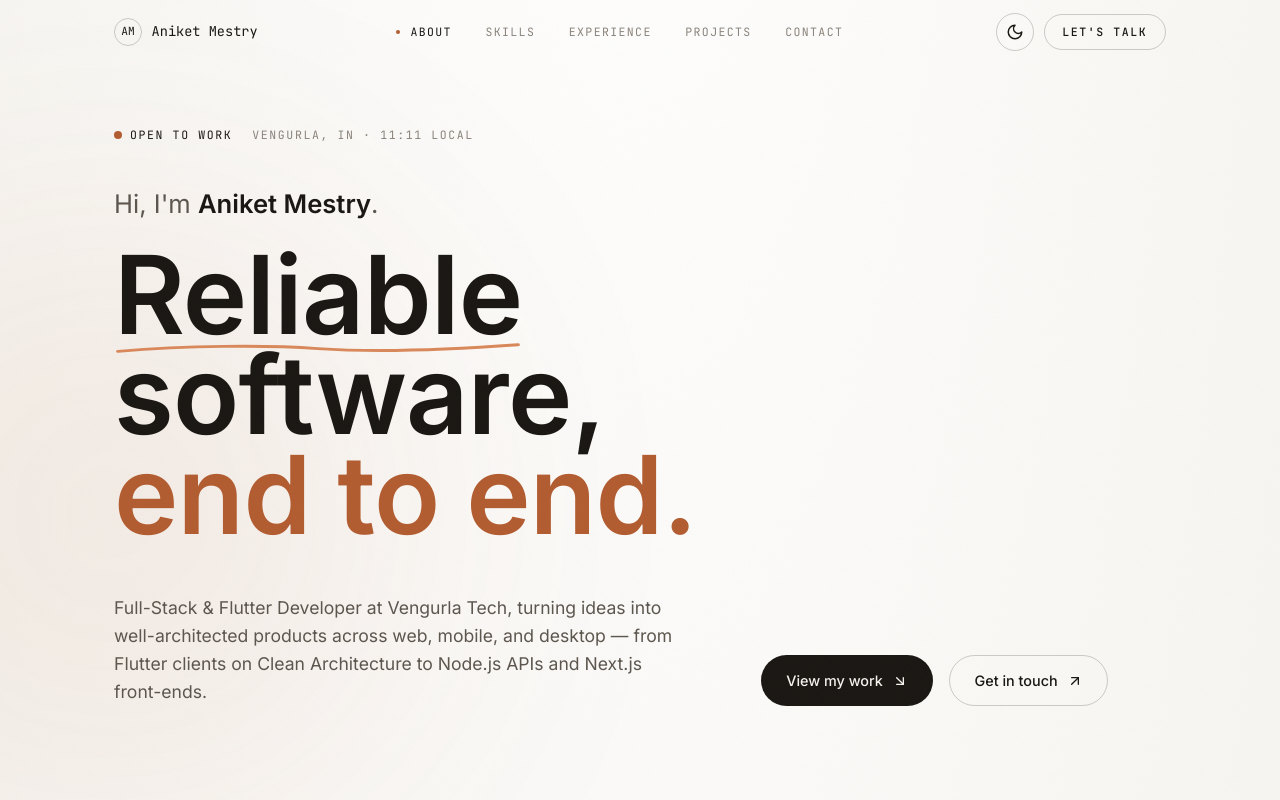
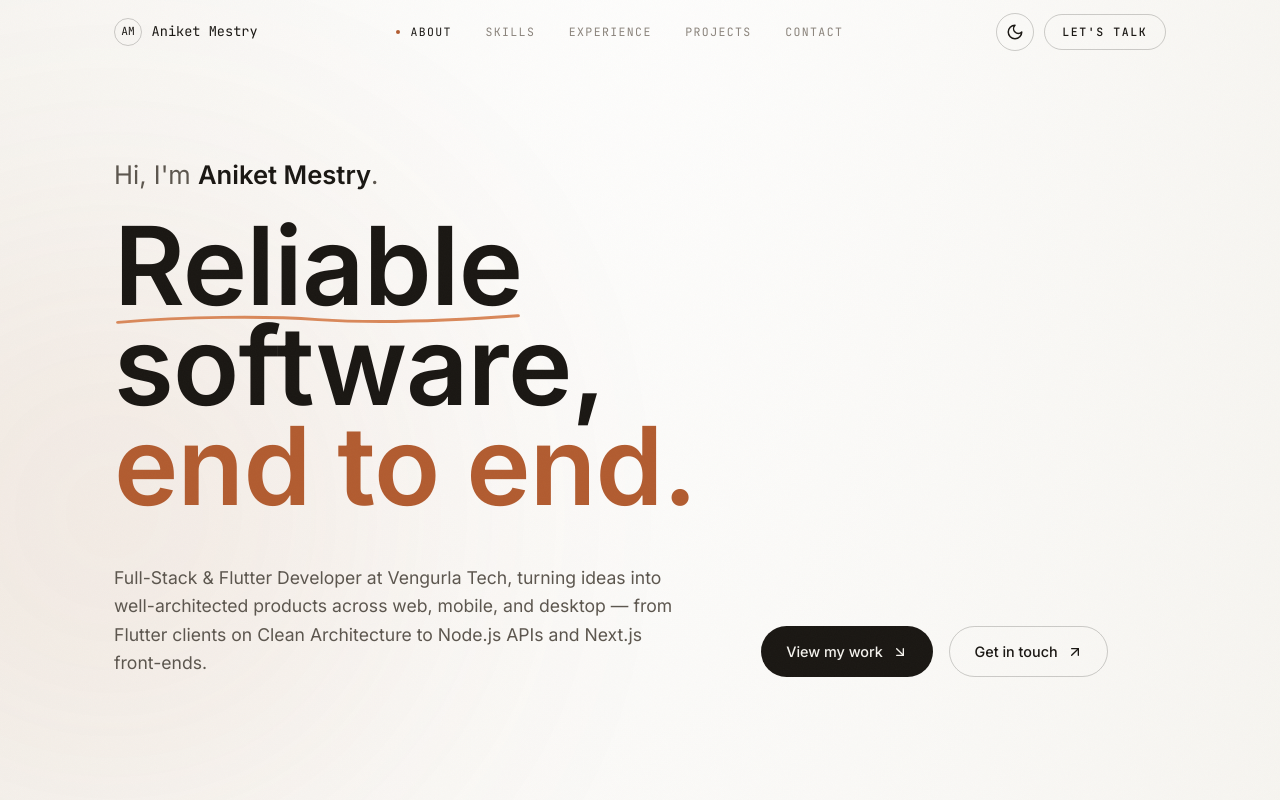
Before and after one commit to AniketMestry21/portfolio, a React (Vite) app: page / in a window 1280 px wide. Shown: the top 800 px of the page. Built offline with nearby package versions, Linux system fonts and the light colour scheme.

Commit message:
Remove status, location, and local time line from hero

```diff
--- a/src/components/Hero.jsx
+++ b/src/components/Hero.jsx
@@ -1,41 +1,12 @@
-import { useEffect, useState } from "react";
 import { profile } from "../data";
 import { ArrowDownRight, ArrowUpRight } from "./Icons";
 
 export default function Hero() {
-  const [time, setTime] = useState("");
-
-  useEffect(() => {
-    const tick = () =>
-      setTime(
-        new Intl.DateTimeFormat("en-GB", {
-          hour: "2-digit",
-          minute: "2-digit",
-          timeZone: "Asia/Kolkata",
-        }).format(new Date())
-      );
-    tick();
-    const id = setInterval(tick, 30000);
-    return () => clearInterval(id);
-  }, []);
-
   return (
     <section id="top" className="hero">
       <div className="hero__glow" aria-hidden="true"></div>
 
       <div className="shell hero__inner">
-        <div className="hero__eyebrow">
-          {profile.available && (
-            <span className="status">
-              <span className="status__dot"></span>
-              <span className="mono">Open to work</span>
-            </span>
-          )}
-          <span className="mono dim">
-            Vengurla, IN {time && <>· {time} local</>}
-          </span>
-        </div>
-
         <p className="hero__greeting">
           Hi, I&apos;m <span className="hero__name">{profile.name}</span>.
         </p>
```
